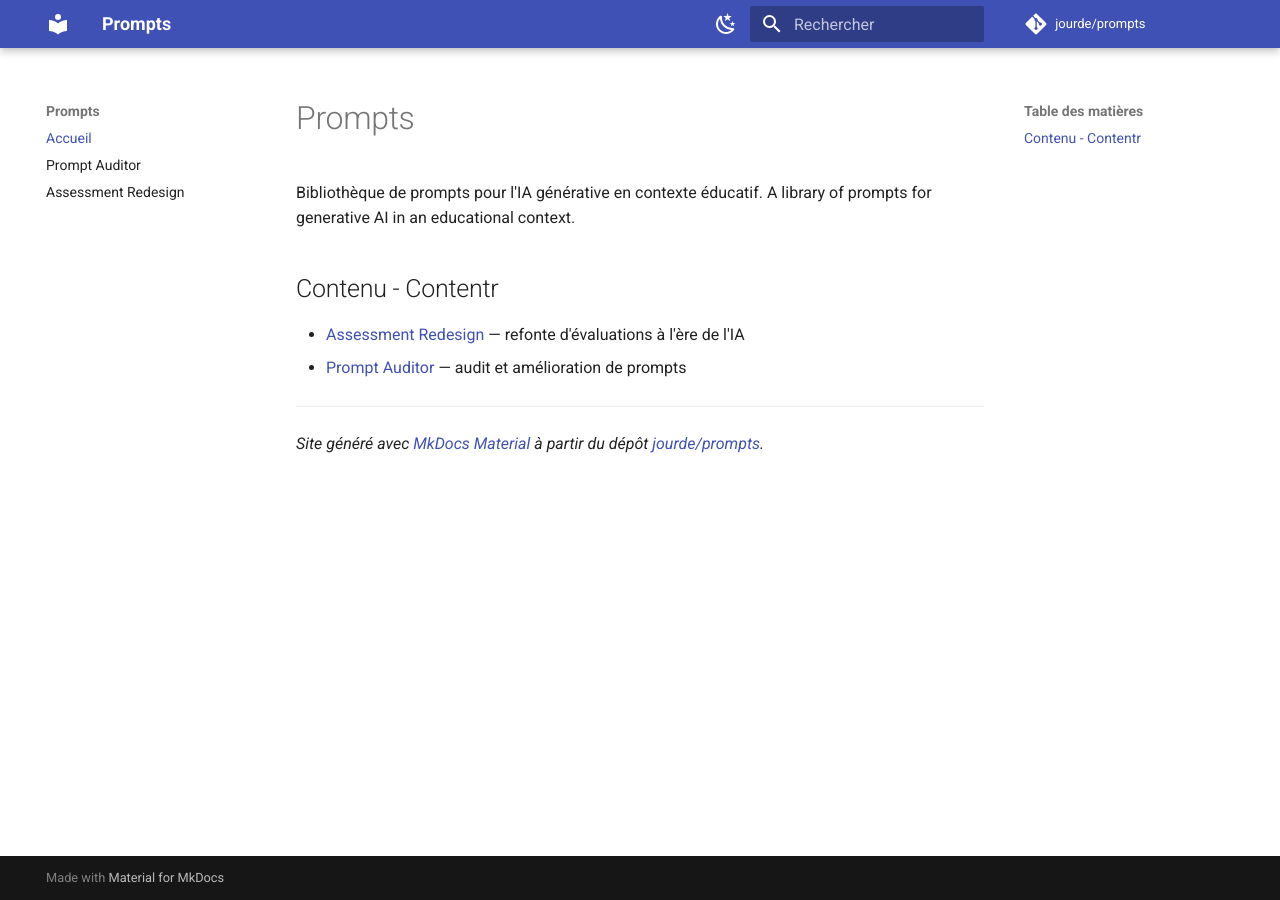
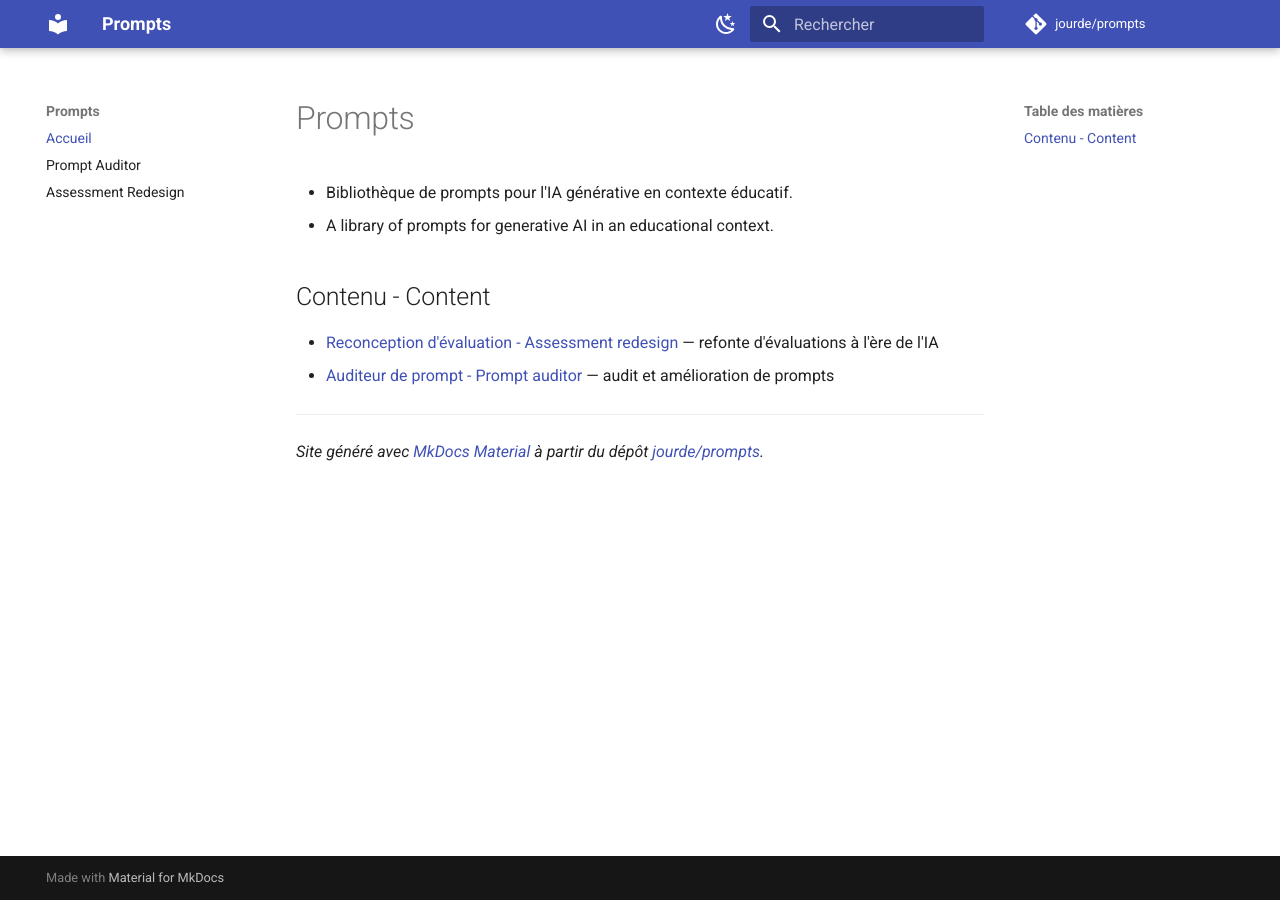
Before and after one commit to jourde/prompts, an MkDocs documentation site: the page built from docs/index.md, in a window 1280 px wide. Built offline with MkDocs 1.6.1 and Material for MkDocs 9.7.7, drawn with Linux system fonts in a browser that asks for light colours; comment, search, counter and statistics services are not loaded.

Commit message:
Update bilingual prompts and content section

```diff
--- a/docs/index.md
+++ b/docs/index.md
@@ -1,12 +1,12 @@
 # Prompts
 
-Bibliothèque de prompts pour l'IA générative en contexte éducatif.
-A library of prompts for generative AI in an educational context.
+- Bibliothèque de prompts pour l'IA générative en contexte éducatif.
+- A library of prompts for generative AI in an educational context.
 
-## Contenu - Contentr
+## Contenu - Content
 
-- [Assessment Redesign](assessment-redesign/index.md) — refonte d'évaluations à l'ère de l'IA
-- [Prompt Auditor](prompt-auditor.md) — audit et amélioration de prompts
+- [Reconception d'évaluation - Assessment redesign](assessment-redesign/index.md) — refonte d'évaluations à l'ère de l'IA
+- [Auditeur de prompt - Prompt auditor](prompt-auditor.md) — audit et amélioration de prompts
 
 ---
 
```
